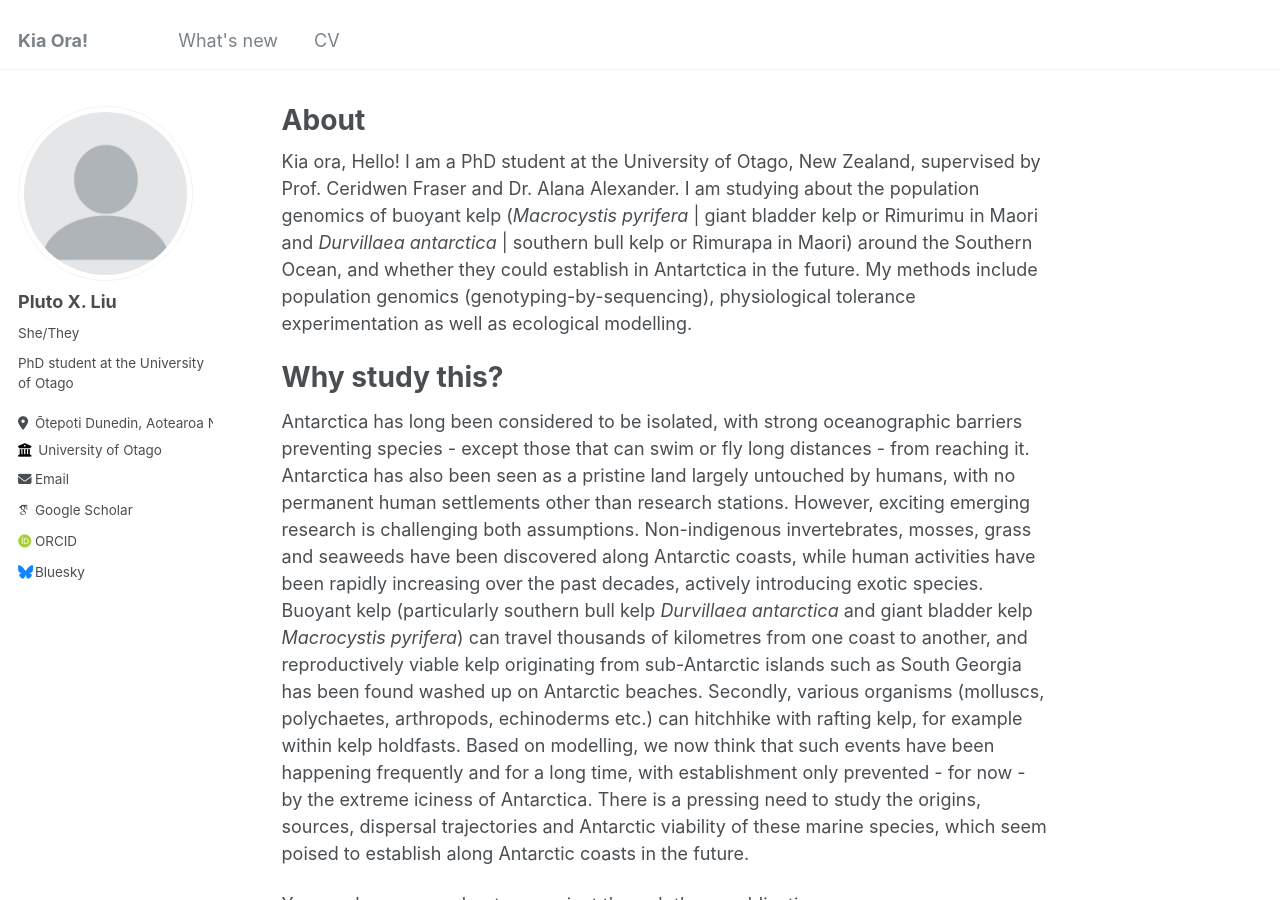
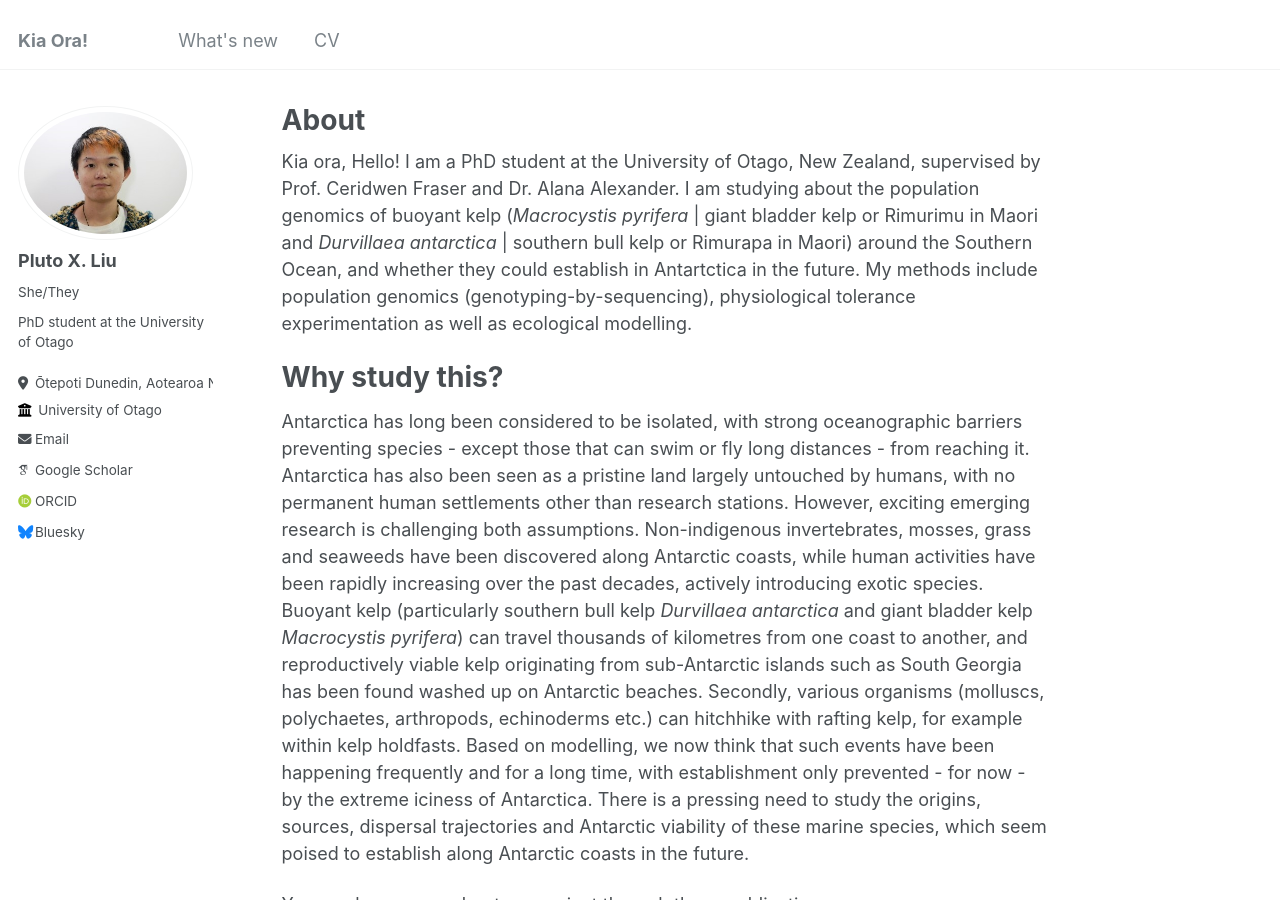
Before and after one commit to PlutoXLiu/PlutoXLiu.github.io, a Jekyll site: the page built from _pages/about.md, in a window 1280 px wide and 900 px high. Built offline with Jekyll 4.4.1, drawn with Linux system fonts in a browser that asks for light colours; some web fonts are replaced.

Commit message:
Update _config.yml

```diff
--- a/_config.yml
+++ b/_config.yml
@@ -21,7 +21,7 @@ repository               : "plutoxliu/plutoxliu.github.io"
 #               Additional customization can be done by editing /_includes/author-profile.html
 author:
   # Biographic information
-  avatar           : "profile.png"
+  avatar           : "2094066.jpg"
   name             : "Pluto X. Liu"
   pronouns         : "She/They"
   bio              : "PhD student at the University of Otago"
```
